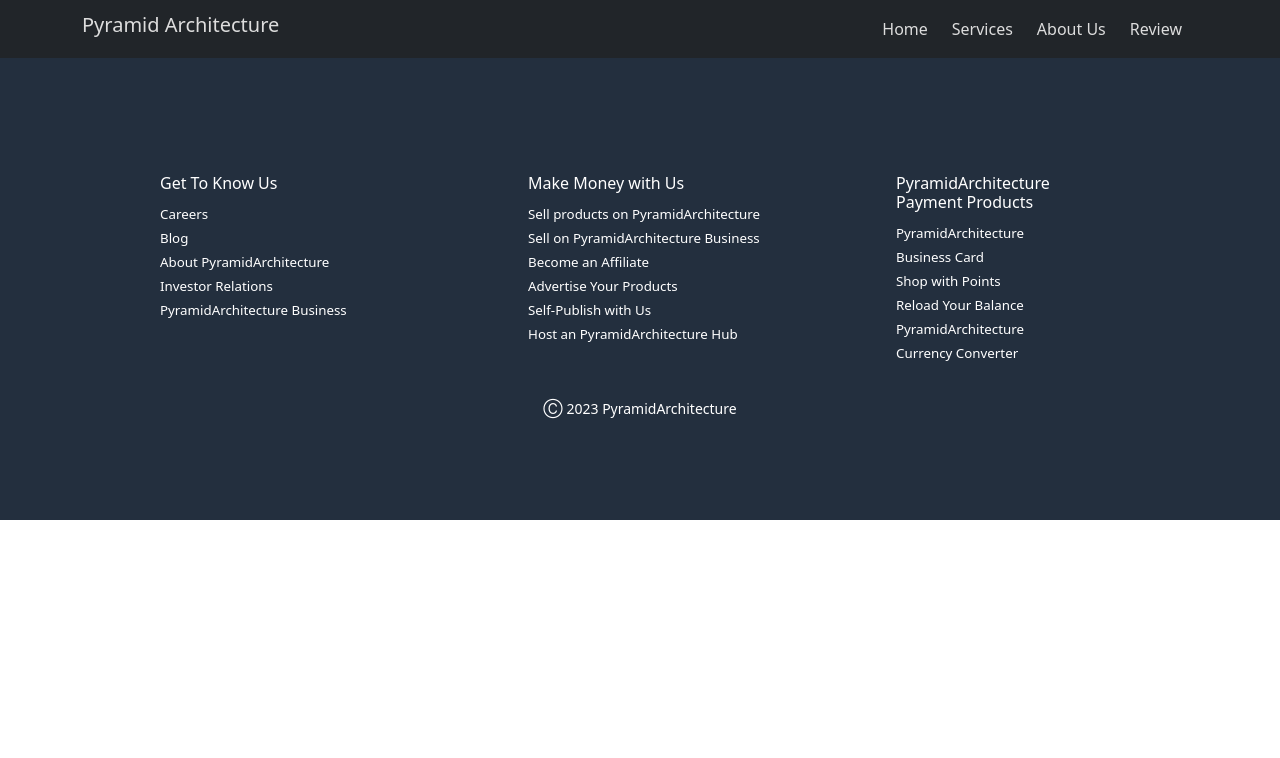
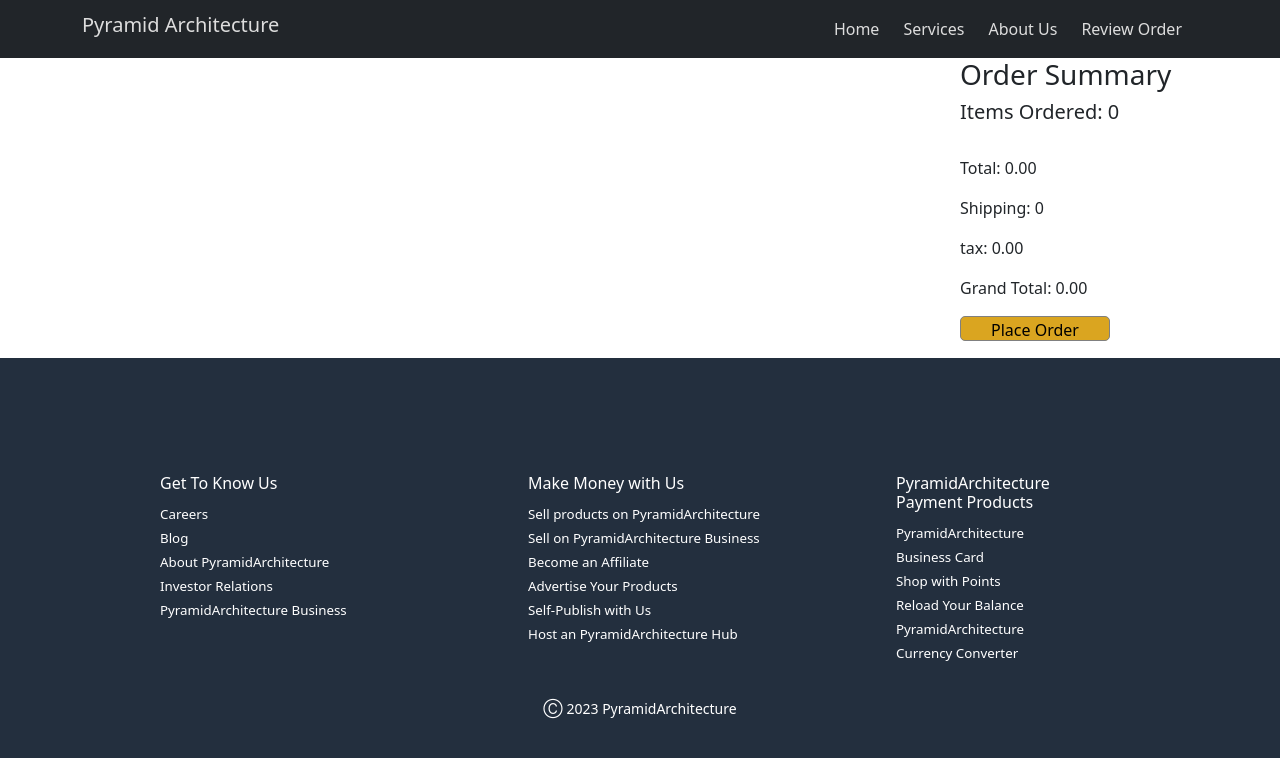
Before and after one commit to bakhtiar-abid/pyramid-architecture-react, a React (Create React App) app: page /review in a window 1280 px wide. Shown: the top 758 px of the page. Built offline with nearby package versions, Linux system fonts and the light colour scheme.

Commit message:
Review Order && Order Summary Added

```diff
--- /dev/null
+++ b/src/Components/CustomHooks/useCart.js
@@ -0,0 +1,27 @@
+import React, { useEffect, useState } from "react";
+import { getStoredCart } from "../../Utilities/fakedb";
+
+const useCart = (products) => {
+   const [cart, setCart] = useState([]);
+   useEffect(() => {
+      if (products.length) {
+         const savedCart = getStoredCart();
+         const storedCart = [];
+         for (const key in savedCart) {
+            const addedProduct = products.find(
+               (product) => product.key === key
+            );
+            if (addedProduct) {
+               // set quantity
+               const quantity = savedCart[key];
+               addedProduct.quantity = quantity;
+               storedCart.push(addedProduct);
+            }
+         }
+         setCart(storedCart);
+      }
+   }, [products]);
+   return [cart, setCart];
+};
+
+export default useCart;
--- /dev/null
+++ b/src/Components/CustomHooks/useProducts.js
@@ -0,0 +1,15 @@
+import { useEffect } from "react";
+import { useState } from "react";
+
+const useProducts = () => {
+   const [products, setProducts] = useState([]);
+   useEffect(() => {
+      fetch("./services.JSON")
+         .then((res) => res.json())
+         .then((data) => setProducts(data));
+   }, []);
+   // return necessary things
+   return [products, setProducts];
+};
+
+export default useProducts;
--- /dev/null
+++ b/src/Components/ItemRemove/ItemRemove.js
@@ -0,0 +1,23 @@
+import React from "react";
+
+const ItemRemove = (props) => {
+   const { name, price, quantity, img, key } = props.product;
+   const { hanldeRemove } = props;
+   return (
+      <div className="product">
+         <div>
+            <img src={img} alt="" />
+         </div>
+         <div>
+            <h4 className="product-name"> {name} </h4>
+            <p> Price: {price} </p>
+            <p> Quantity: {quantity} </p>
+            <button onClick={() => hanldeRemove(key)} className="btn-regular">
+               Remove
+            </button>
+         </div>
+      </div>
+   );
+};
+
+export default ItemRemove;
--- a/src/Components/NavBar/Navbar.js
+++ b/src/Components/NavBar/Navbar.js
@@ -65,7 +65,7 @@ const Navbar = () => {
                            className="nav-link"
                            to="/review"
                         >
-                           Review
+                           Review Order
                         </Link>
                      </li>
                   </ul>
--- /dev/null
+++ b/src/Components/RemoveItem/RemoveItem.js
@@ -0,0 +1,17 @@
+const getDb = () => localStorage.getItem("shopping_cart");
+
+const updateDb = (cart) => {
+   localStorage.setItem("shopping_cart", JSON.stringify(cart));
+};
+
+const removeFromDb = (id) => {
+   const exists = getDb();
+   if (!exists) {
+   } else {
+      const shopping_cart = JSON.parse(exists);
+      delete shopping_cart[id];
+      updateDb(shopping_cart);
+   }
+};
+
+export default removeFromDb;
--- a/src/Components/ReviewOrder/ReviewOrder.js
+++ b/src/Components/ReviewOrder/ReviewOrder.js
@@ -1,7 +1,51 @@
 import React from "react";
+import { useHistory } from "react-router";
+import { clearTheCart } from "../../Utilities/fakedb";
+import Cart from "../Cart/Cart";
+import useCart from "../CustomHooks/useCart";
+import useProducts from "../CustomHooks/useProducts";
+import ItemRemove from "../ItemRemove/ItemRemove";
+import removeFromDb from "../RemoveItem/RemoveItem";
 
 const ReviewOrder = () => {
-   return <div></div>;
+   const [products, setProducts] = useProducts();
+   const history = useHistory();
+   // custom hooks
+   const [cart, setCart] = useCart(products);
+
+   const handleRemove = (key) => {
+      const newCart = cart.filter((product) => product.key !== key);
+      setCart(newCart);
+      removeFromDb(key);
+   };
+
+   const handlePlaceOrder = () => {
+      history.push("/placeorder");
+      setCart([]);
+      clearTheCart();
+   };
+
+   return (
+      <div className="shop-container">
+         <div className="product-container">
+            {cart.map((product) => (
+               <ItemRemove
+                  product={product}
+                  key={product.key}
+                  hanldeRemove={handleRemove}
+               ></ItemRemove>
+            ))}
+         </div>
+         <div className="cart-container">
+            <div></div>
+            <Cart cart={cart}>
+               <button onClick={handlePlaceOrder} className="btn-regular">
+                  Place Order
+               </button>
+            </Cart>
+         </div>
+      </div>
+   );
 };
 
 export default ReviewOrder;
--- a/src/Components/Service/Service.js
+++ b/src/Components/Service/Service.js
@@ -6,7 +6,7 @@ import "./Service.css";
 
 const Service = (props) => {
    const { name, price, star, language, duration, img, descp, category } =
-      props?.item;
+      props.item || {};
    return (
       <div className="product">
          <div>
@@ -18,6 +18,10 @@ const Service = (props) => {
                <small>Category: {category}</small>
             </p>
             <p>Price: ${price}</p>
+            <p>Language: {language}</p>
+            <p>
+               <small> Description: {descp}</small>
+            </p>
             <p>
                <small> Duration: {duration}</small>
             </p>
--- a/src/Components/Services/Services.js
+++ b/src/Components/Services/Services.js
@@ -7,10 +7,16 @@ import Service from "../Service/Service";
 import "./Services.css";
 const Services = () => {
    const [services, setServices] = useContext(ServiceContext);
+
    const [cart, setCart] = useState([]);
    // products to be rendered on the UI
    const [displayProducts, setDisplayProducts] = useState([]);
-   console.log(services);
+
+   useEffect(() => {
+      fetch("./services.JSON")
+         .then((res) => res.json())
+         .then((data) => setDisplayProducts(data));
+   }, []);
 
    useEffect(() => {
       if (services.length) {
@@ -29,6 +35,7 @@ const Services = () => {
          setCart(storedCart);
       }
    }, [services]);
+
    const handleAddToCart = (product) => {
       const exists = cart.find((pd) => pd.key === product.key);
       let newCart = [];
@@ -42,7 +49,7 @@ const Services = () => {
       }
 
       setCart(newCart);
-      // save to local storage (for now)
+      // save to local storage
       addToDb(product.key);
    };
    /* implementing search results */
@@ -66,7 +73,7 @@ const Services = () => {
          </div>
          <div className="shop-container">
             <div className="item-container">
-               {services.map((item) => (
+               {displayProducts?.map((item) => (
                   <Service
                      key={item.key}
                      item={item}
```
